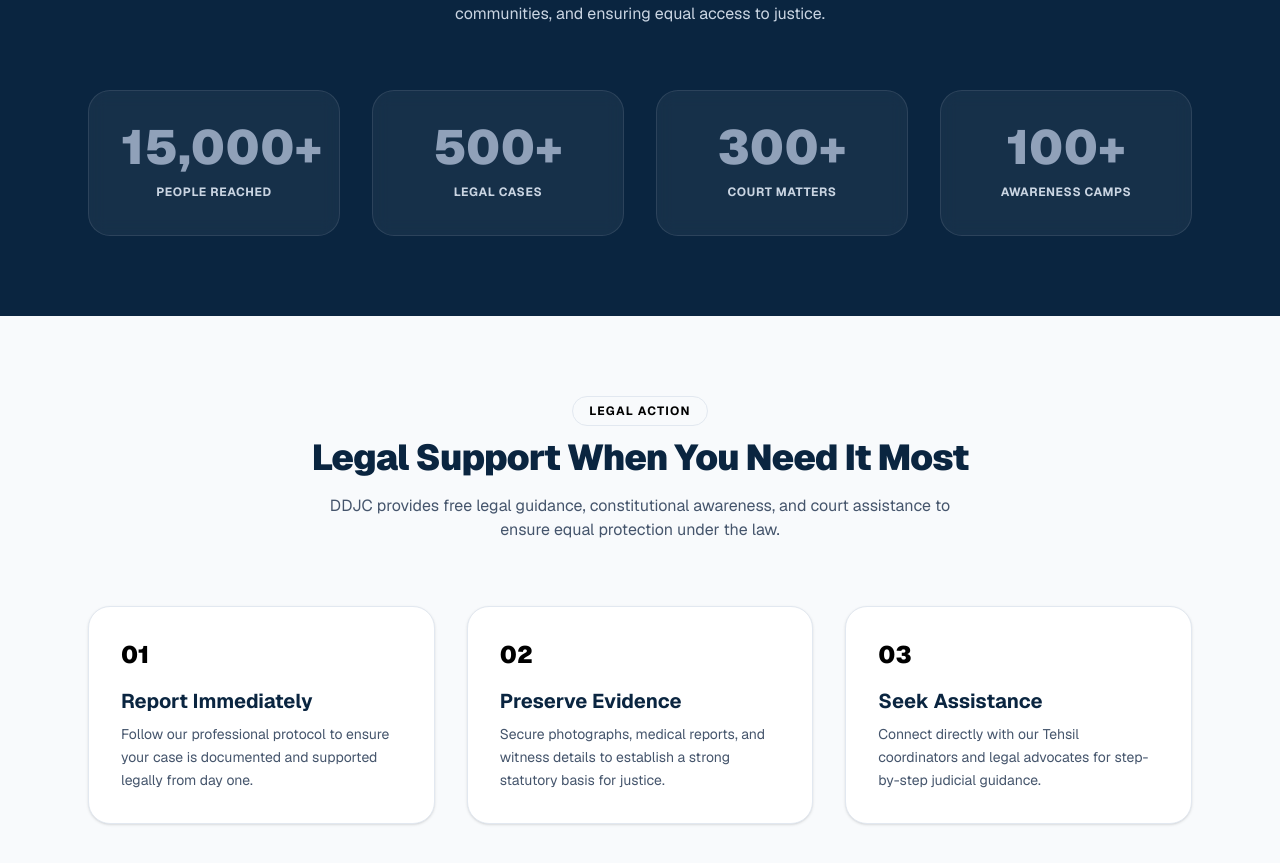
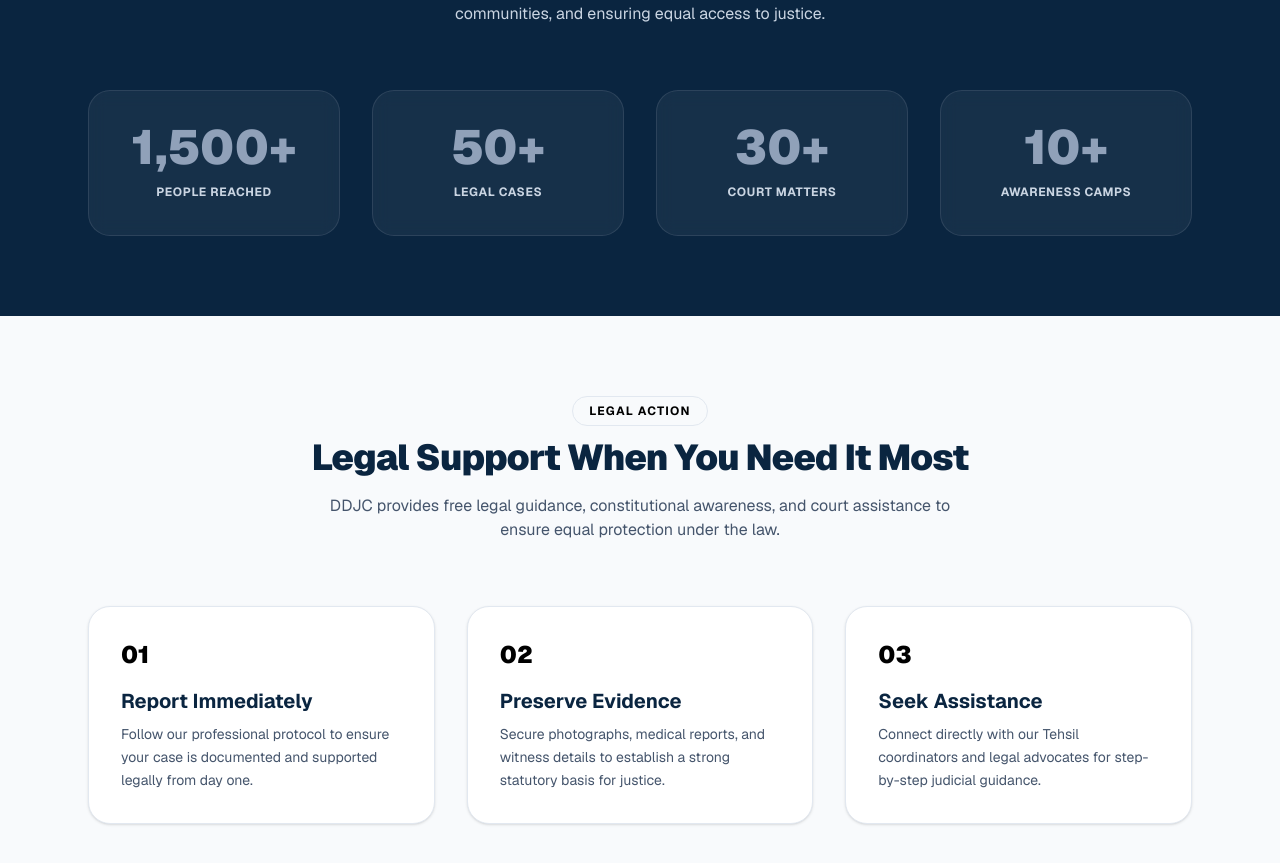
Before and after one commit to Saksham9065/ddjcprayas, a Next.js app: page / in a window 1280 px wide. Shown: the part 2303-3166 px from the top of the page. Built offline with nearby package versions, Linux system fonts and the light colour scheme.

Commit message:
Add animated counters with reduced numbers to impact section

```diff
--- a/app/(website)/page.tsx
+++ b/app/(website)/page.tsx
@@ -14,6 +14,52 @@ import {
   FaChevronLeft,
   FaChevronRight,
 } from "react-icons/fa";
+
+function AnimatedCounter({ target, suffix = "+", duration = 2000 }: { target: number; suffix?: string; duration?: number }) {
+  const [count, setCount] = useState(0);
+  const ref = useRef<HTMLSpanElement>(null);
+  const hasAnimated = useRef(false);
+
+  useEffect(() => {
+    const observer = new IntersectionObserver(
+      ([entry]) => {
+        if (entry.isIntersecting && !hasAnimated.current) {
+          hasAnimated.current = true;
+          const start = 0;
+          const startTime = performance.now();
+          const animate = (currentTime: number) => {
+            const elapsed = currentTime - startTime;
+            const progress = Math.min(elapsed / duration, 1);
+            const eased = 1 - Math.pow(1 - progress, 3);
+            const current = Math.round(start + (target - start) * eased);
+            setCount(current);
+            if (progress < 1) {
+              requestAnimationFrame(animate);
+            }
+          };
+          requestAnimationFrame(animate);
+        }
+      },
+      { threshold: 0.5 }
+    );
+
+    if (ref.current) {
+      observer.observe(ref.current);
+    }
+
+    return () => {
+      if (ref.current) {
+        observer.unobserve(ref.current);
+      }
+    };
+  }, [target, duration]);
+
+  return (
+    <span ref={ref} className="text-4xl md:text-5xl font-black text-slate-400 block mb-2">
+      {count.toLocaleString("en-IN")}{suffix}
+    </span>
+  );
+}
 
 const HERO_IMAGES = [
   "/images/hero/1.jpg",
@@ -239,19 +285,19 @@ export default function HomePage() {
 
 <div className="grid grid-cols-2 lg:grid-cols-4 gap-8">
               <div className="bg-white/5 border border-white/10 p-8 rounded-3xl backdrop-blur-sm">
-              <span className="text-4xl md:text-5xl font-black text-slate-400 block mb-2">15,000+</span>
+                <AnimatedCounter target={1500} suffix="+" />
                 <span className="text-xs uppercase font-bold tracking-wider text-slate-300">People Reached</span>
               </div>
               <div className="bg-white/5 border border-white/10 p-8 rounded-3xl backdrop-blur-sm">
-              <span className="text-4xl md:text-5xl font-black text-slate-400 block mb-2">500+</span>
+                <AnimatedCounter target={50} suffix="+" />
                 <span className="text-xs uppercase font-bold tracking-wider text-slate-300">Legal Cases</span>
               </div>
               <div className="bg-white/5 border border-white/10 p-8 rounded-3xl backdrop-blur-sm">
-              <span className="text-4xl md:text-5xl font-black text-slate-400 block mb-2">300+</span>
+                <AnimatedCounter target={30} suffix="+" />
                 <span className="text-xs uppercase font-bold tracking-wider text-slate-300">Court Matters</span>
               </div>
               <div className="bg-white/5 border border-white/10 p-8 rounded-3xl backdrop-blur-sm">
-              <span className="text-4xl md:text-5xl font-black text-slate-400 block mb-2">100+</span>
+                <AnimatedCounter target={10} suffix="+" />
                 <span className="text-xs uppercase font-bold tracking-wider text-slate-300">Awareness Camps</span>
               </div>
             </div>
```
Lines whose indentation alone changed are shown as unchanged.
